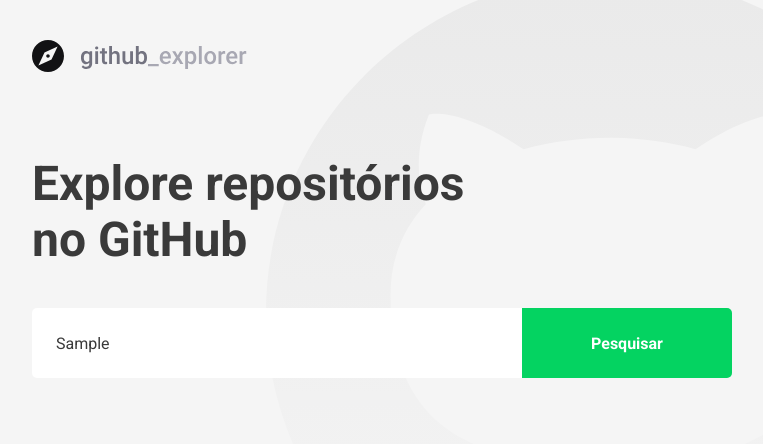
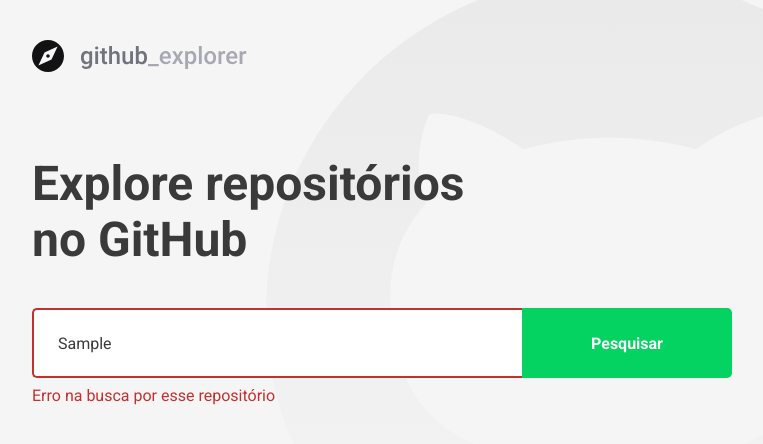
Before and after one commit to gilmar-mmj/05-primeiro-projeto-react, a React (Create React App) app: page / in a window 1280 px wide. Both pictures are taken after typing "Sample" into the empty fields and a click on the button "Pesquisar". Shown: the top 444 px of the page, without its empty margins (148-911 px from the left). Built offline with nearby package versions, Linux system fonts and the light colour scheme; no server answers.

Commit message:
dealing with errors

```diff
--- a/src/pages/Dashboard/index.tsx
+++ b/src/pages/Dashboard/index.tsx
@@ -4,7 +4,7 @@
 
 import logoImg from '../../assets/logo.svg';
 
-import { Title, Form, Repositories } from './styles';
+import { Title, Form, Repositories, Error } from './styles';
 
 interface Repository {
   full_name: string;
@@ -17,6 +17,7 @@
 
 const Dashboard: React.FC = () => {
   const [newRepo, setNewRepo] = useState('');
+  const [inputError, setInputError] = useState('');
   const [repositories, setRepositories] = useState<Repository[]>([]);
 
   async function handleAddRepository(
@@ -24,11 +25,21 @@
   ): Promise<void> {
     event.preventDefault();
 
-    const response = await api.get<Repository>(`repos/${newRepo}`);
-    const repository = response.data;
+    if (!newRepo) {
+      setInputError('Digite o autor/nome do repositório');
+      return;
+    }
 
-    setRepositories([...repositories, repository]);
-    setNewRepo('');
+    try {
+      const response = await api.get<Repository>(`repos/${newRepo}`);
+      const repository = response.data;
+
+      setRepositories([...repositories, repository]);
+      setNewRepo('');
+      setInputError('');
+    } catch (err) {
+      setInputError('Erro na busca por esse repositório');
+    }
   }
 
   return (
@@ -36,7 +47,7 @@
       <img src={logoImg} alt="Github Explorer" />
       <Title>Explore repositórios no GitHub</Title>
 
-      <Form onSubmit={handleAddRepository}>
+      <Form hasError={!!inputError} onSubmit={handleAddRepository}>
         <input
           value={newRepo}
           onChange={e => setNewRepo(e.target.value)}
@@ -44,6 +55,8 @@
         />
         <button type="submit">Pesquisar</button>
       </Form>
+
+      {inputError && <Error>{inputError}</Error>}
 
       <Repositories>
         {repositories.map(repository => (
--- a/src/pages/Dashboard/styles.ts
+++ b/src/pages/Dashboard/styles.ts
@@ -1,7 +1,10 @@
-import styled from 'styled-components';
+import styled, { css } from 'styled-components';
 import { shade } from 'polished';
 
-// Template literals = ``
+interface FormProps {
+  hasError: boolean;
+}
+
 export const Title = styled.h1`
   font-size: 48px;
   color: #3a3a3a;
@@ -11,7 +14,7 @@
   margin-top: 80px;
 `;
 
-export const Form = styled.form`
+export const Form = styled.form<FormProps>`
   margin-top: 40px;
   max-width: 700px;
 
@@ -24,6 +27,14 @@
     border: 0;
     border-radius: 5px 0 0 5px;
     color: #3a3a3a;
+    border: 2px solid #fff;
+    border-right: 0;
+
+    ${props =>
+      props.hasError &&
+      css`
+        border-color: #c33030;
+      `}
 
     &::placeholder {
       color: #a8a8b3;
@@ -44,6 +55,12 @@
       background: ${shade(0.2, '#04d361')};
     }
   }
+`;
+
+export const Error = styled.span`
+  display: block;
+  margin-top: 8px;
+  color: #c33030;
 `;
 
 export const Repositories = styled.div`
```
Also changed, not shown: .eslintrc.json.
